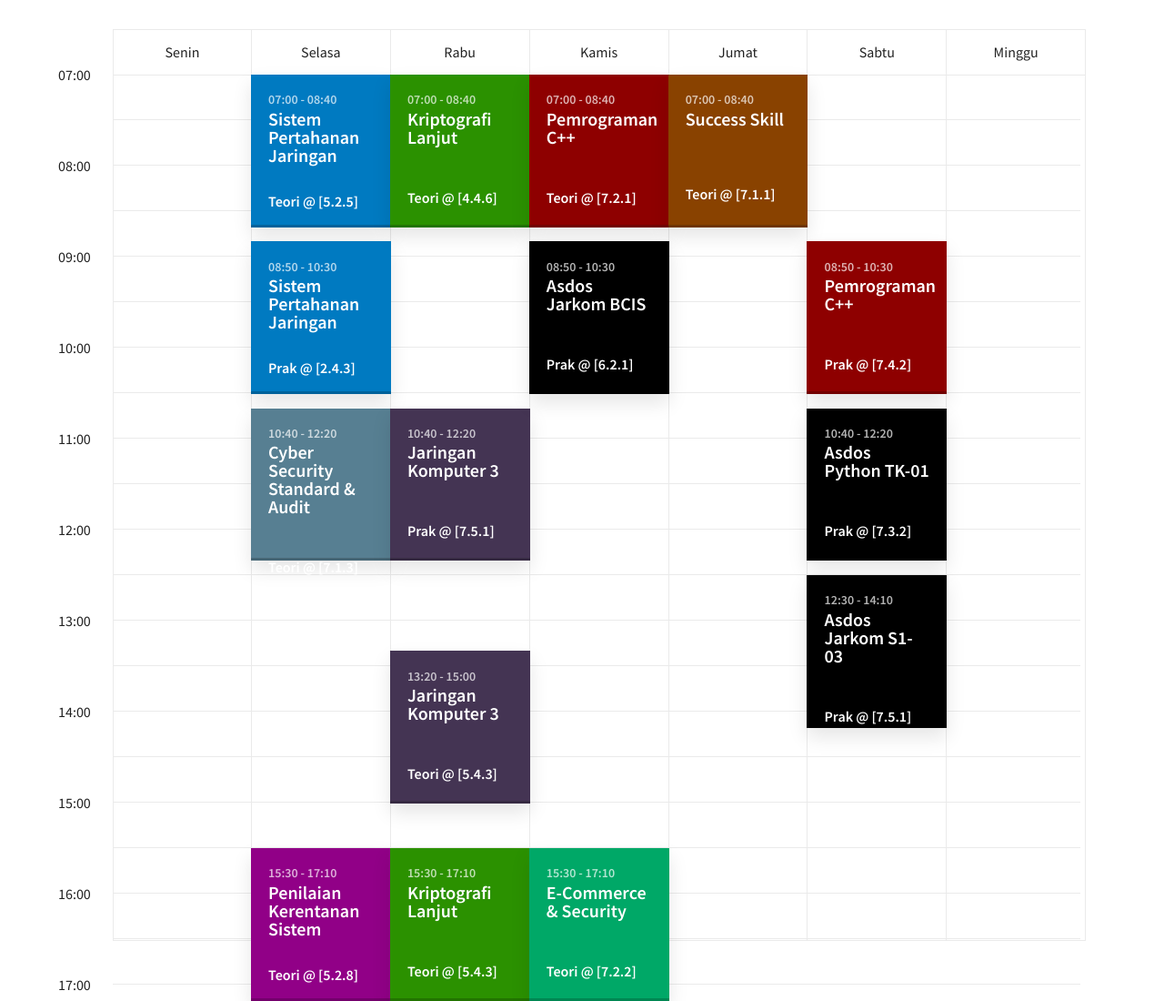
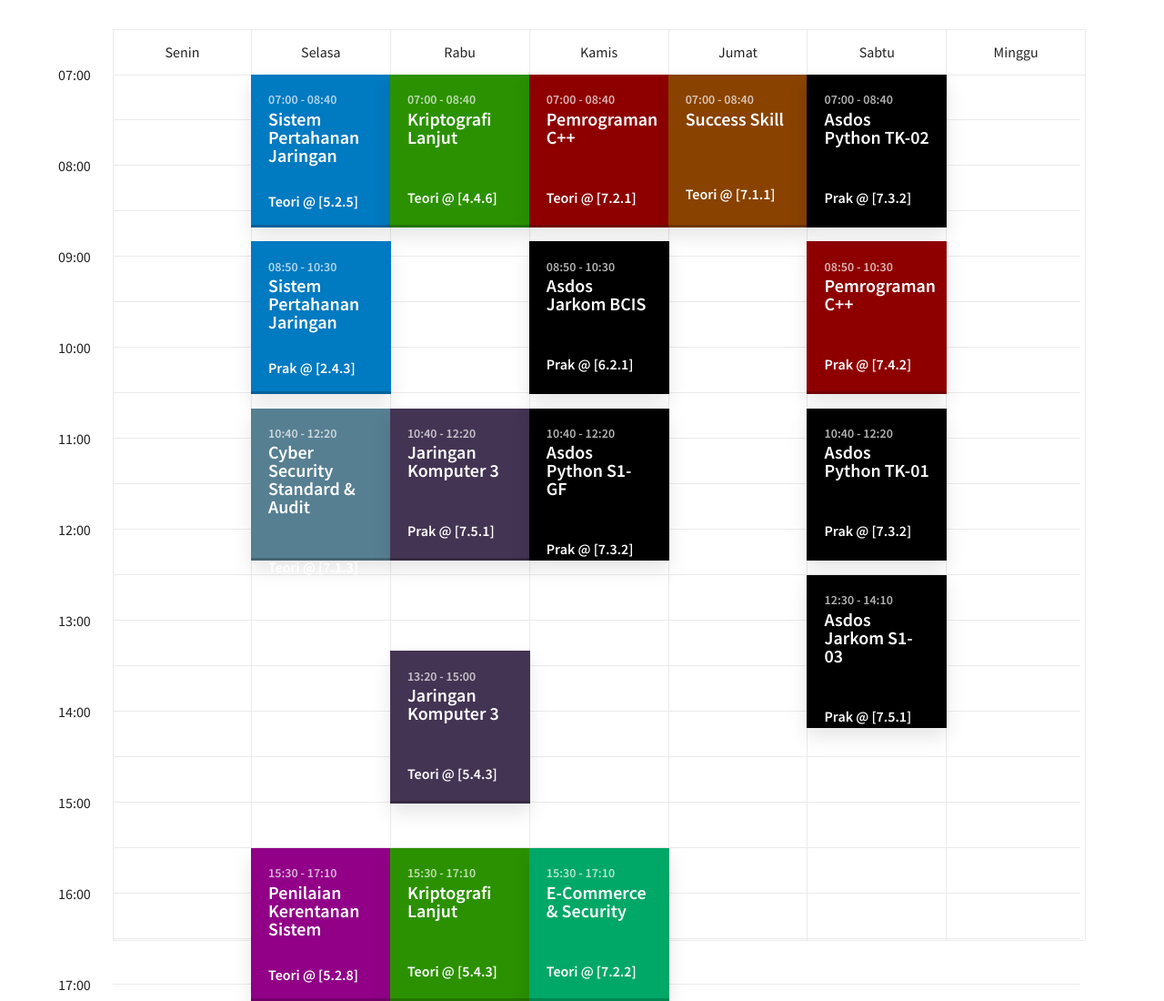
Before and after one commit to berrabe/JadwalSem4, a plain HTML site: page index.html in a window 1280 px wide. Shown: the top 1100 px of the page at 91% size. Drawn offline with nearby package versions, Linux system fonts and the light colour scheme.

Commit message:
[+] tambah jadwal 2 asdos dan perbaharui jadwal.png jadi png

```diff
--- a/index.html
+++ b/index.html
@@ -135,6 +135,13 @@
 						</a>
 					</li>
 
+					<li class="single-event" data-start="10:40" data-end="12:20" data-content="pemrograman-cpp" data-event="event-9">
+						<a href="#0">
+							<em class="event-name">Asdos Python S1-GF</em>
+							<br><br><br><em style="color: white; font-weight: bold;"> Prak @ [7.3.2]</em>
+						</a>
+					</li>
+
 					<li class="single-event" data-start="15:30" data-end="17:10" data-content="e-commerce-dan-security" data-event="event-7">
 						<a href="#0">
 							<em class="event-name">E-Commerce & Security</em>
@@ -161,6 +168,13 @@
 				<div class="top-info"><span>Sabtu</span></div>
 
 				<ul>
+					<li class="single-event" data-start="07:00" data-end="08:40"  data-content="pemrograman-cpp" data-event="event-9">
+						<a href="#0">
+							<em class="event-name">Asdos Python TK-02</em>
+							<br><br><br><em style="color: white; font-weight: bold;"> Prak @ [7.3.2]</em>
+						</a>
+					</li>
+
 					<li class="single-event" data-start="08:50" data-end="10:30"  data-content="pemrograman-cpp" data-event="event-6">
 						<a href="#0">
 							<em class="event-name">Pemrograman C++</em>
```
Also changed, not shown: jadwal.png (deleted), 1 other file.
